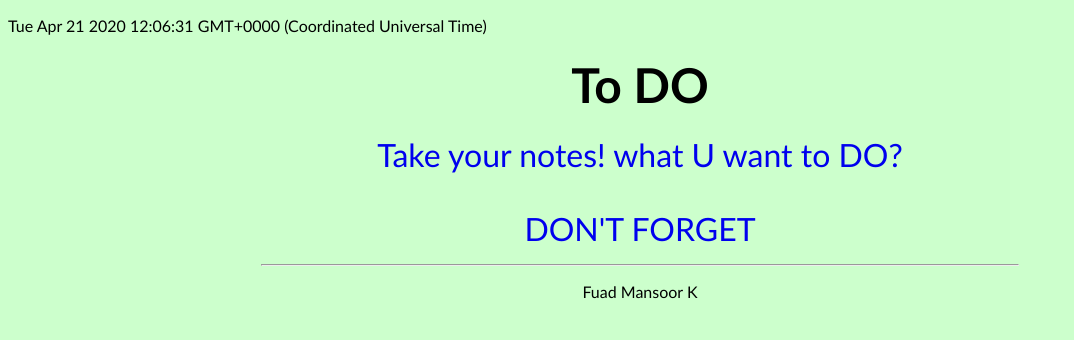
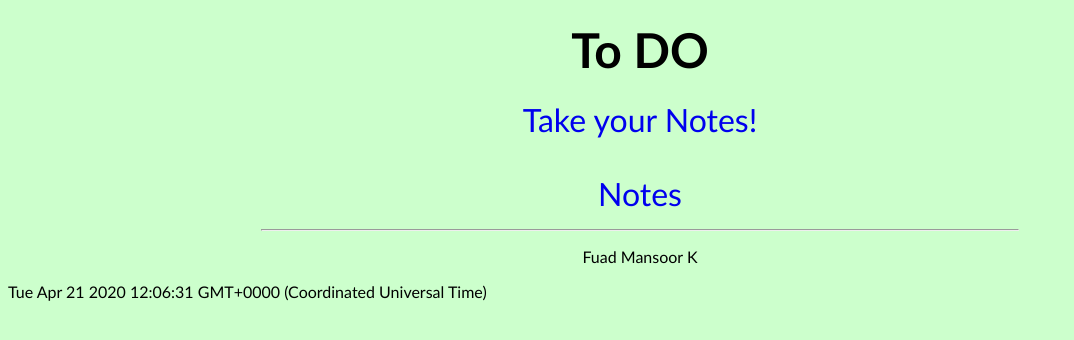
Before and after one commit to fuadmansoork/To_DO, a Flask app: page / in a window 1280 px wide. Shown: the top 340 px of the page, without its empty margins (0-1074 px from the left). Run offline with Flask 2, Linux system fonts and the light colour scheme.

Commit message:
initial commit

```diff
--- a/app/templates/base.html
+++ b/app/templates/base.html
@@ -26,23 +26,19 @@
         <body bgcolor=	#ccffcc>
     </body>
 </html>
-<p id="date"></p>
-<script>
-document.getElementById("date").innerHTML = Date();
-</script>
 
 <body>
     <div class="container">
         <center><h1><font size="7">To DO</font></h1>
 
             <div class="nav">
-            <a href="/feedback"><font size="6">Take your notes!
-                what U want to DO?</font>
+            <a href="/feedback"><font size="6">Take your Notes!
+                </font>
                 </a>
                 <p>
                 <br>
 
-            <a href="/show"><font size="6">DON'T FORGET </font>
+            <a href="/show"><font size="6">Notes </font>
             </a></p>
             <hr>
             </div>
@@ -50,5 +46,9 @@ document.getElementById("date").innerHTML = Date();
         {% block content %} {% endblock%}
     </div>
 </body>
+<p id="date"></p>
+<script>
+document.getElementById("date").innerHTML = Date();
+</script>
 
 </html>
```
Also changed, not shown: app/app.db (deleted).
